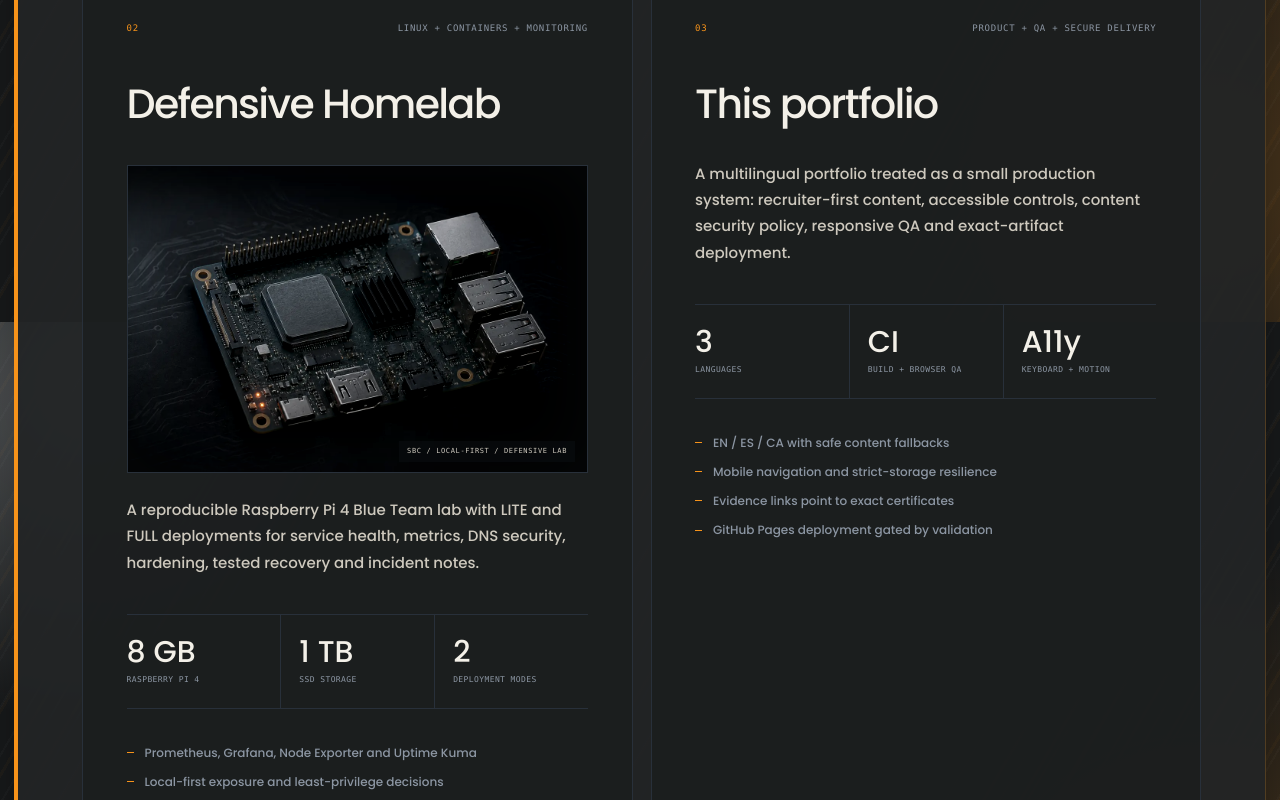
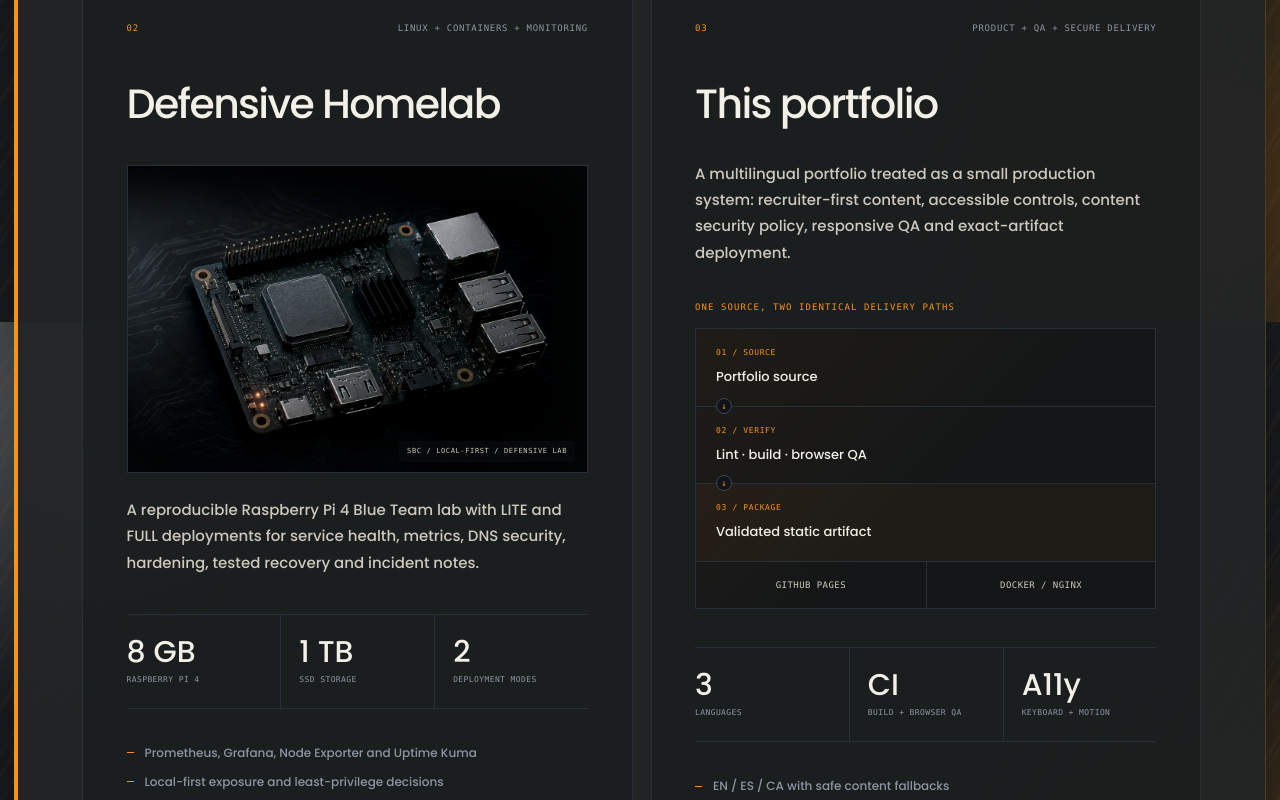
Before and after one commit to JimBLogic/jimblogic.github.io, a Next.js app: page / in a window 1280 px wide. Shown: the part 2892-3692 px from the top of the page. Built offline with nearby package versions, Linux system fonts and the light colour scheme; no server answers.

Commit message:
Mirror portfolio delivery architecture (#60)
Keep the Sites and GitHub portfolios aligned with the same multilingual, reproducible delivery diagram for GitHub Pages and Docker/Nginx.

```diff
--- a/app/globals.css
+++ b/app/globals.css
@@ -725,6 +725,90 @@ main section[id] {
   color: var(--paper-dim);
   font-size: 15px;
   line-height: 1.75;
+}
+
+.delivery-map {
+  margin: 34px 0 0;
+  padding: 0;
+}
+
+.delivery-map figcaption {
+  margin-bottom: 14px;
+  color: var(--orange);
+  font-family: var(--mono);
+  font-size: 9px;
+  letter-spacing: 0.12em;
+  text-transform: uppercase;
+}
+
+.delivery-flow {
+  display: grid;
+  border: 1px solid var(--rule);
+  background:
+    linear-gradient(135deg, rgba(247, 147, 26, 0.05), transparent 56%),
+    rgba(8, 10, 13, 0.38);
+}
+
+.delivery-node {
+  position: relative;
+  padding: 18px 20px;
+  border-bottom: 1px solid var(--rule);
+}
+
+.delivery-node + .delivery-node::before {
+  position: absolute;
+  top: -9px;
+  left: 20px;
+  width: 16px;
+  height: 16px;
+  border: 1px solid var(--rule-bright);
+  border-radius: 50%;
+  content: "↓";
+  background: var(--ink-raised);
+  color: var(--orange);
+  font-family: var(--mono);
+  font-size: 9px;
+  line-height: 14px;
+  text-align: center;
+}
+
+.delivery-node > span {
+  display: block;
+  color: var(--orange);
+  font-family: var(--mono);
+  font-size: 8px;
+  letter-spacing: 0.08em;
+}
+
+.delivery-node strong {
+  display: block;
+  margin-top: 7px;
+  color: var(--paper);
+  font-size: 13px;
+  font-weight: 500;
+}
+
+.delivery-node.is-artifact {
+  background: rgba(247, 147, 26, 0.045);
+}
+
+.delivery-targets {
+  display: grid;
+  grid-template-columns: 1fr 1fr;
+}
+
+.delivery-targets span {
+  padding: 16px 20px;
+  color: var(--paper-dim);
+  font-family: var(--mono);
+  font-size: 9px;
+  letter-spacing: 0.05em;
+  text-align: center;
+  text-transform: uppercase;
+}
+
+.delivery-targets span + span {
+  border-left: 1px solid var(--rule);
 }
 
 .project-pipeline {
--- a/app/page.tsx
+++ b/app/page.tsx
@@ -205,6 +205,13 @@ const content = {
             "Evidence links point to exact certificates",
             "GitHub Pages deployment gated by validation",
           ],
+          delivery: {
+            label: "One source, two identical delivery paths",
+            source: "Portfolio source",
+            checks: "Lint · build · browser QA",
+            artifact: "Validated static artifact",
+            targets: ["GitHub Pages", "Docker / Nginx"],
+          },
           href: links.portfolio,
           secondaryHref: "",
           secondaryLabel: "",
@@ -554,6 +561,13 @@ const content = {
             "Enlaces a certificados concretos",
             "Despliegue en GitHub Pages condicionado a validación",
           ],
+          delivery: {
+            label: "Una fuente, dos rutas de entrega idénticas",
+            source: "Código del portfolio",
+            checks: "Lint · build · QA de navegador",
+            artifact: "Artefacto estático validado",
+            targets: ["GitHub Pages", "Docker / Nginx"],
+          },
           href: links.portfolio,
           secondaryHref: "",
           secondaryLabel: "",
@@ -903,6 +917,13 @@ const content = {
             "Enllaços a certificats concrets",
             "Desplegament a GitHub Pages condicionat a validació",
           ],
+          delivery: {
+            label: "Una font, dues rutes de lliurament idèntiques",
+            source: "Codi del portfolio",
+            checks: "Lint · build · QA de navegador",
+            artifact: "Artefacte estàtic validat",
+            targets: ["GitHub Pages", "Docker / Nginx"],
+          },
           href: links.portfolio,
           secondaryHref: "",
           secondaryLabel: "",
@@ -1534,6 +1555,31 @@ export default function Home() {
                   ) : null}
                   <p className="project-summary">{project.summary}</p>
 
+                  {"delivery" in project ? (
+                    <figure className="delivery-map">
+                      <figcaption>{project.delivery.label}</figcaption>
+                      <div className="delivery-flow">
+                        <div className="delivery-node">
+                          <span>01 / SOURCE</span>
+                          <strong>{project.delivery.source}</strong>
+                        </div>
+                        <div className="delivery-node">
+                          <span>02 / VERIFY</span>
+                          <strong>{project.delivery.checks}</strong>
+                        </div>
+                        <div className="delivery-node is-artifact">
+                          <span>03 / PACKAGE</span>
+                          <strong>{project.delivery.artifact}</strong>
+                        </div>
+                        <div className="delivery-targets">
+                          {project.delivery.targets.map((target) => (
+                            <span key={target}>{target}</span>
+                          ))}
+                        </div>
+                      </div>
+                    </figure>
+                  ) : null}
+
                   {"pipeline" in project ? (
                     <figure className="project-pipeline">
                       <figcaption>{project.pipeline.label}</figcaption>
```
